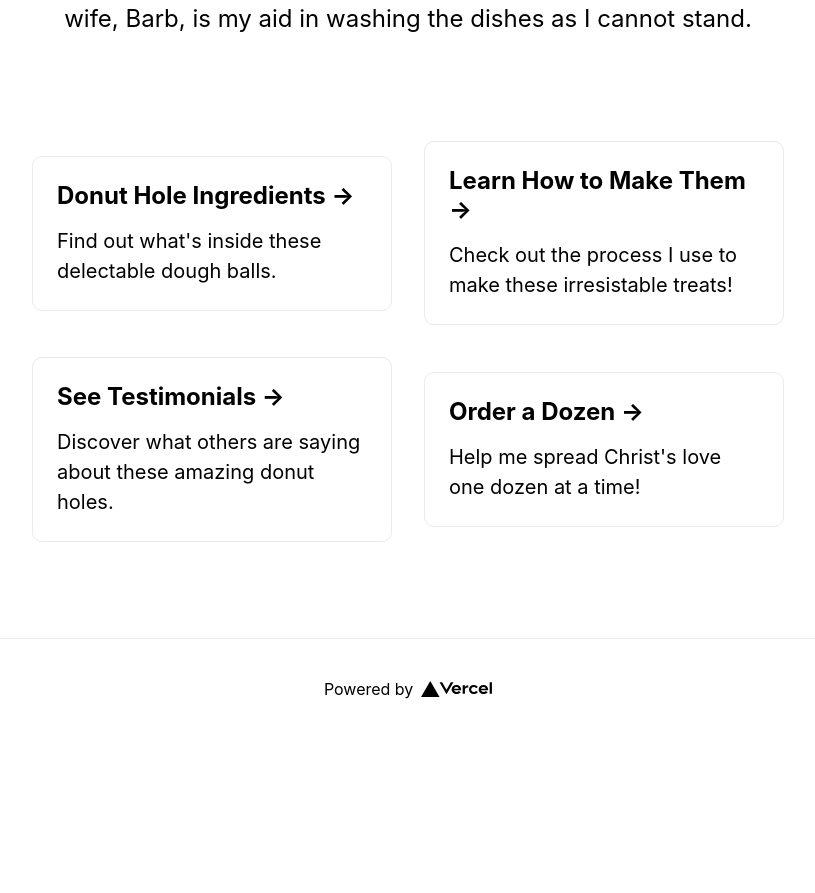
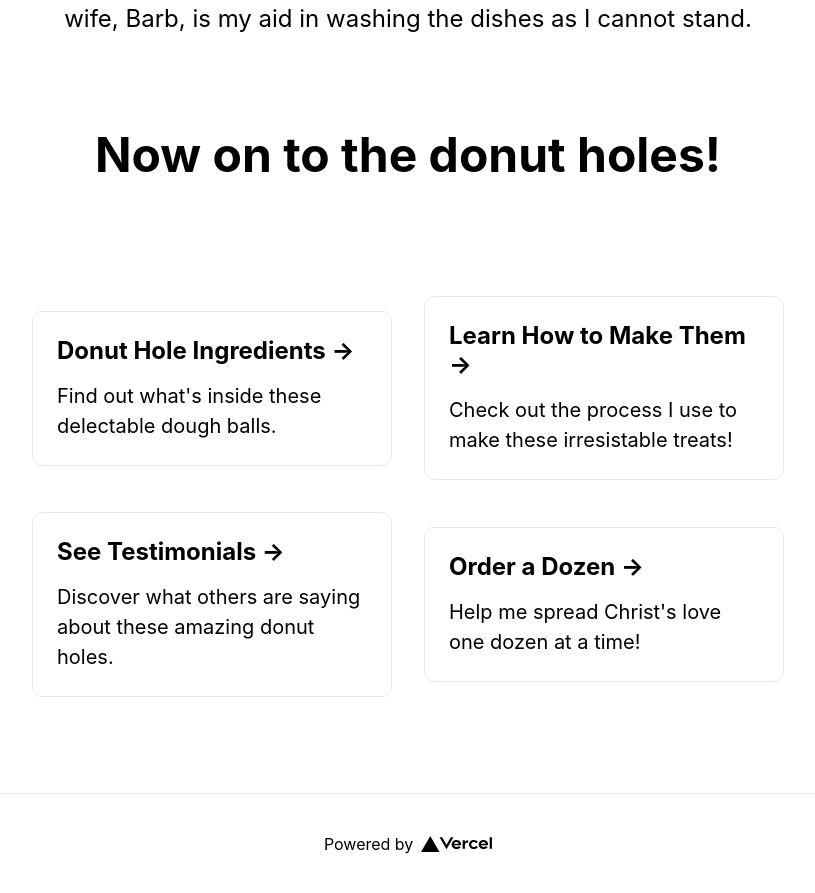
Before and after one commit to Thumb-Technology-Consulting/clark-the-donut-king, a Next.js app: page / in a window 1280 px wide. Shown: the part 1100-1993 px from the top of the page, without its empty margins (232-1047 px from the left). Before the commit the page ends 1838 px from the top, so only its background shows below. Built offline with nearby package versions, Linux system fonts and the light colour scheme.

Commit message:
feat(Landing Page): add a heading between the description and the cards

```diff
--- a/pages/index.js
+++ b/pages/index.js
@@ -20,7 +20,7 @@ export default function Home() {
         <p className="description">
           I am Clark Eidt. I have been making donut holes as a hobby since my retirement of 57 years in the auto repair business. This hobby began in 2010. After moving from Sebewaing to Pigeon in 2016, they named me the "Donut King" here in Pigeon, MI. I usually make 2 to 4 batches per month. This is all done sitting down from the seat of my mobility scooter due to neuropathy. My dear wife, Barb, is my aid in washing the dishes as I cannot stand.
         </p>
-
+        <h3>Now on to the donut holes!</h3>
         <div className="grid">
           <a href="/recipe/ingredients" className="card">
             <h3>Donut Hole Ingredients &rarr;</h3>
@@ -222,6 +222,10 @@ export default function Home() {
         h2 {
           font-size: 4.0rem;
         }
+
+        h3 {
+          font-size: 3.0rem;
+        }
       `}</style>
     </div>
   )
```
